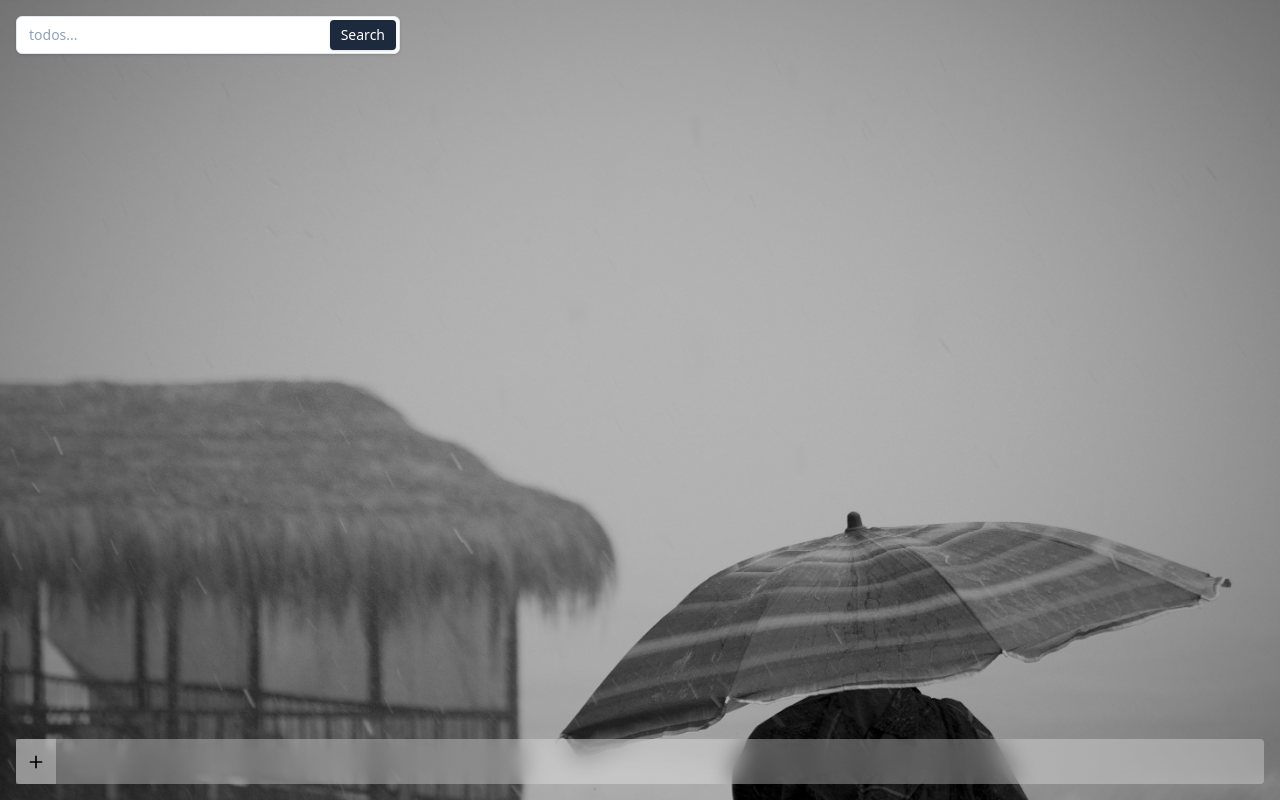
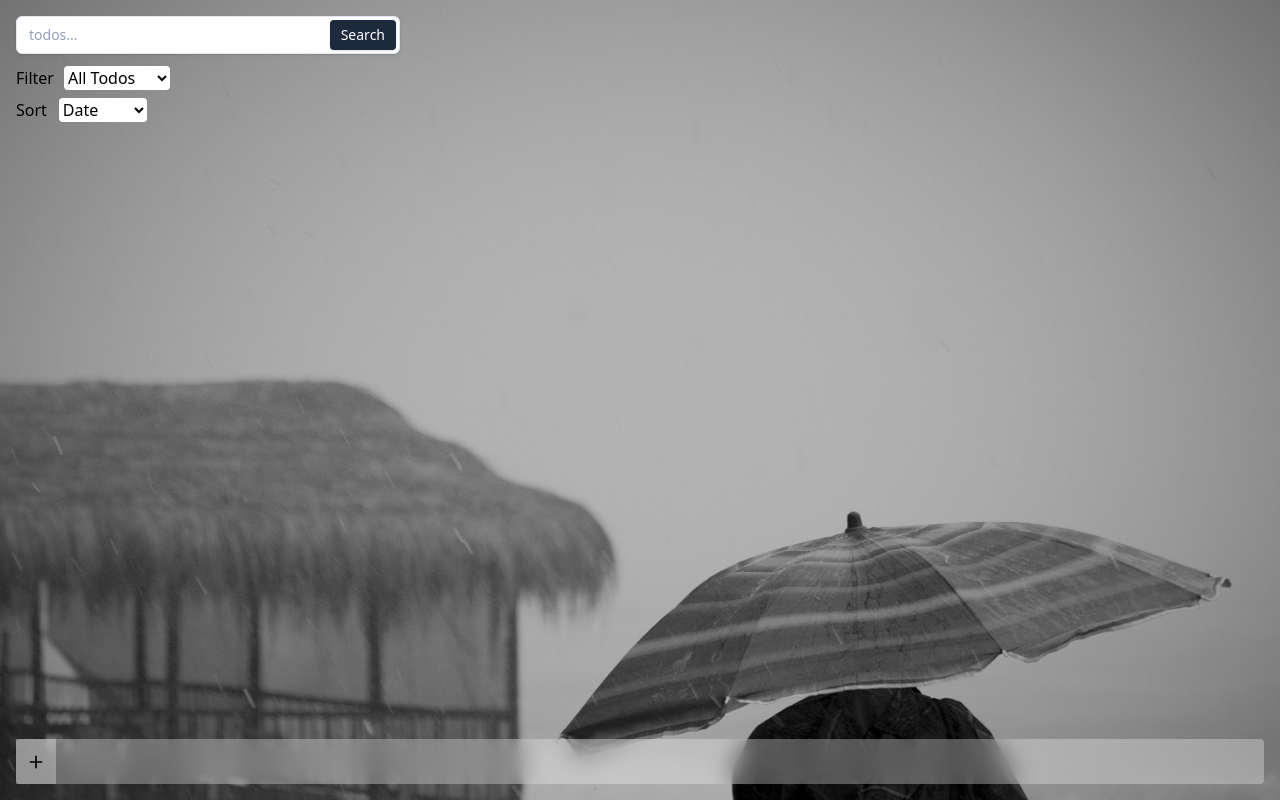
Before and after one commit to alimuhammadiiii/TodoApp, a React (Vite) app: page / in a window 1280 px wide. Built offline with nearby package versions, Linux system fonts and the light colour scheme.

Commit message:
add filter todo

```diff
--- a/src/components/Todos.tsx
+++ b/src/components/Todos.tsx
@@ -1,4 +1,4 @@
-import { useRef, type ReactNode } from "react";
+import { useMemo, useRef, useState, type ReactNode } from "react";
 import { useEffect } from "react";
 import { MdDelete } from "react-icons/md";
 import { MdModeEditOutline } from "react-icons/md";
@@ -8,15 +8,40 @@ import { MdDone } from "react-icons/md";
 import type { Todo } from "../hooks/useTodoContext";
 
 export default function Todos() {
+  const [filter, setFilter] = useState<"default" | "complete" | "inProgress">("default");
+  const [sortType, setSortType] = useState<"none" | "date" | "alphabet">("none");
   const todos = useTodos();
   const search = Home.useSearch();
   const filteredTodos = todos.filter((todo) => {
     return todo.text.includes(search.todoSearch ?? "");
   });
 
+  const visibleTodos = useMemo(() => {
+    let result = filteredTodos.filter((todo) => {
+      if (filter === "complete") {
+        return todo.isComplete;
+      }
+      if (filter === "inProgress") {
+        return !todo.isComplete;
+      }
+
+      return true;
+    });
+
+    if (sortType === "alphabet") {
+      return (result = [...result].sort((a, b) => a.text.localeCompare(b.text)));
+    } else if (sortType === "date") {
+      return (result = [...result].sort((a, b) => b.createdAt.getTime() - a.createdAt.getTime()));
+    }
+    return result;
+  }, [filter, filteredTodos, sortType]);
+  console.log(visibleTodos);
+
   return (
     <ul className="grow overflow-y-auto flex flex-col gap-2">
-      {filteredTodos.map((todo) => {
+      <TodoFilter defaultValue={filter} onChangeValue={setFilter} />
+      <FilterBySort defaultValue={sortType} onchangeSort={setSortType} />
+      {visibleTodos.map((todo: Todo) => {
         return <TodoItem key={todo.id} todo={todo} />;
       })}
     </ul>
@@ -59,6 +84,7 @@ function TodoItem({ todo }: { todo: Todo }) {
         type="text"
         disabled={!todo.isEdit}
       />
+      <p className="whitespace-nowrap">{todo.createdAt.toLocaleString("fa-IR")}</p>
       <Button
         className="custom-btn flex justify-center items-center"
         onClick={() => {
@@ -79,6 +105,51 @@ function TodoItem({ todo }: { todo: Todo }) {
   );
 }
 
+function TodoFilter({
+  defaultValue,
+  onChangeValue,
+}: {
+  defaultValue: string;
+  onChangeValue: (value: "default" | "complete" | "inProgress") => void;
+}) {
+  return (
+    <div className="flex gap-2.5">
+      <p>Filter</p>
+      <select
+        className="bg-white rounded"
+        defaultValue={defaultValue}
+        onChange={(e) => onChangeValue(e.target.value as "default" | "complete" | "inProgress")}
+      >
+        <option value="default">All Todos</option>
+        <option value="complete">Complete</option>
+        <option value="inProgress">In Progress</option>
+      </select>
+    </div>
+  );
+}
+
+function FilterBySort({
+  defaultValue,
+  onchangeSort,
+}: {
+  defaultValue: string;
+  onchangeSort: (value: "alphabet" | "date" | "none") => void;
+}) {
+  return (
+    <div className="flex gap-3">
+      <label>Sort</label>
+      <select
+        className="bg-white rounded"
+        defaultValue={defaultValue}
+        onChange={(e) => onchangeSort(e.target.value as "alphabet" | "date" | "none")}
+      >
+        <option value="date">Date</option>
+        <option value="alphabet">Alphabet</option>
+      </select>
+    </div>
+  );
+}
+
 function Button({
   className,
   onClick,
--- a/src/hooks/useTodoContext.tsx
+++ b/src/hooks/useTodoContext.tsx
@@ -5,6 +5,7 @@ export type Todo = {
   id: string;
   isComplete: boolean;
   isEdit: boolean;
+  createdAt: Date;
 };
 
 const TodosContext = createContext<Array<Todo>>(null!);
@@ -60,6 +61,7 @@ function todosReducer(todos: Array<Todo>, action: TodoAction) {
           id: crypto.randomUUID(),
           isComplete: false,
           isEdit: false,
+          createdAt: new Date(),
         },
         ...todos,
       ];
--- a/src/routes/__root.tsx
+++ b/src/routes/__root.tsx
@@ -1,6 +1,5 @@
 import { createRootRoute, Outlet } from "@tanstack/react-router";
 import { TanStackRouterDevtools } from "@tanstack/react-router-devtools";
-// import { useState } from "react";
 
 export const Route = createRootRoute({
   component: Root,
@@ -12,20 +11,11 @@ export const Route = createRootRoute({
 });
 
 function Root() {
-  // const [isOpen, setIsOpen] = useState(true);
   return (
     <>
-      <div className="h-full w-full flex">
-        {/* <div
-          className={`bg-gray-800 ${isOpen ? "w-[350px]" : "w-[50px]"} transition-all ease-in-out duration-300 text-white`}
-        >
-          <p>SideBar</p>
-          <button onClick={() => setIsOpen(!isOpen)}>{isOpen ? "close" : "open"}</button>
-        </div> */}
-        <div className="bg-[url(assets/cover1.jpg)] bg-cover flex flex-col p-4 gap-4 grow">
-          {" "}
-          <Outlet />
-        </div>
+      <div className="bg-[url(assets/cover1.jpg)] bg-cover flex flex-col p-4 gap-4 grow h-full">
+        {" "}
+        <Outlet />
       </div>
 
       <TanStackRouterDevtools position="bottom-right" />
```
